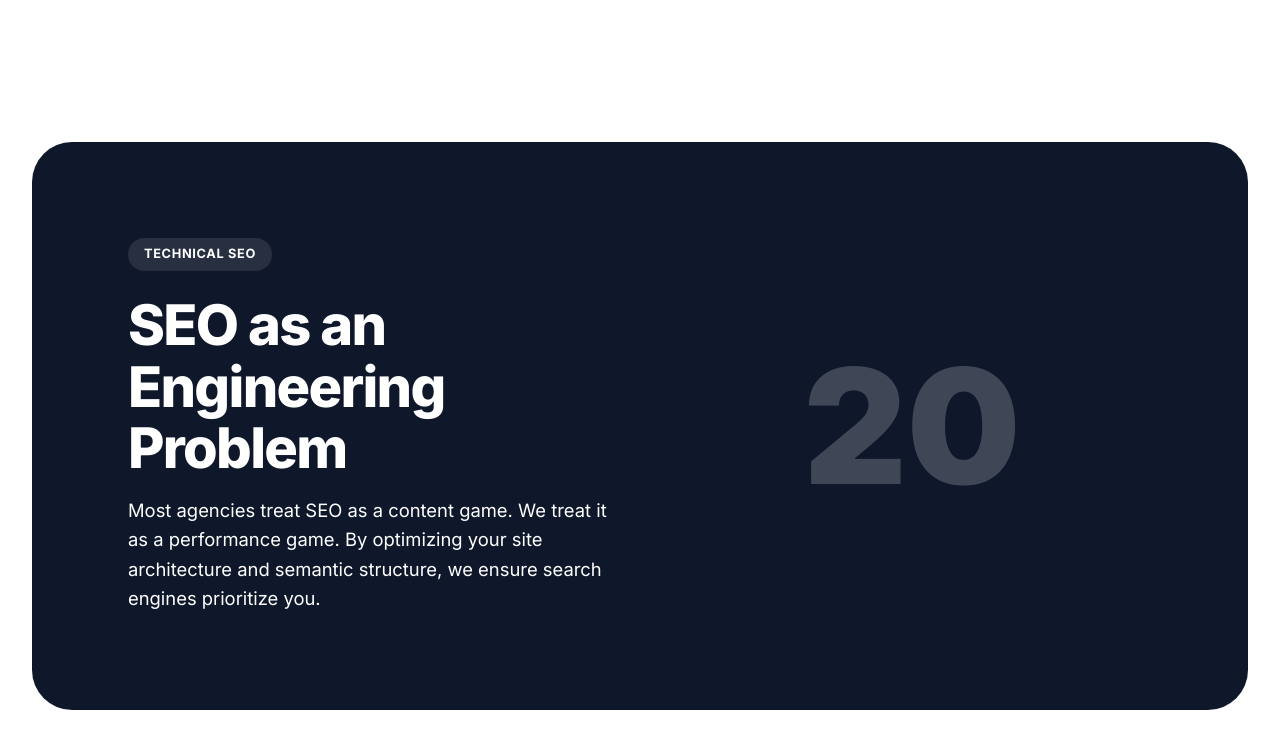
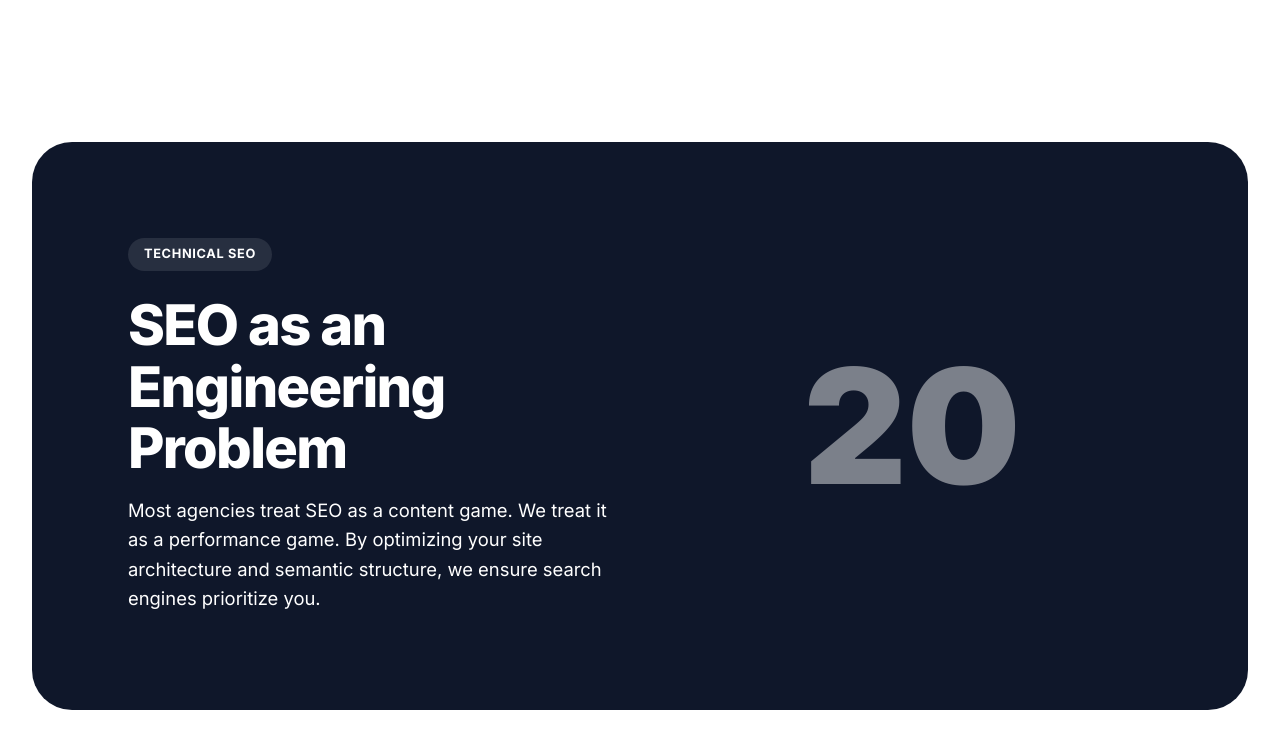
Before and after one commit to The-RavenKing/Nat20labs-site, a React (Vite) app: page / in a window 1280 px wide. Shown: the part 1833-2581 px from the top of the page. Built offline with nearby package versions, Linux system fonts and the light colour scheme.

Commit message:
A11y: Improved contrast ratio for SEO section watermark

```diff
--- a/src/App.tsx
+++ b/src/App.tsx
@@ -124,7 +124,7 @@ function App() {
                   <h2>SEO as an Engineering Problem</h2>
                   <p>Most agencies treat SEO as a content game. We treat it as a performance game. By optimizing your site architecture and semantic structure, we ensure search engines prioritize you.</p>
                 </div>
-                <div style={{ fontSize: '10rem', fontWeight: 900, textAlign: 'center', opacity: 0.2 }}>
+                <div style={{ fontSize: '10rem', fontWeight: 900, textAlign: 'center', opacity: 0.45 }}>
                   20
                 </div>
               </div>
```
